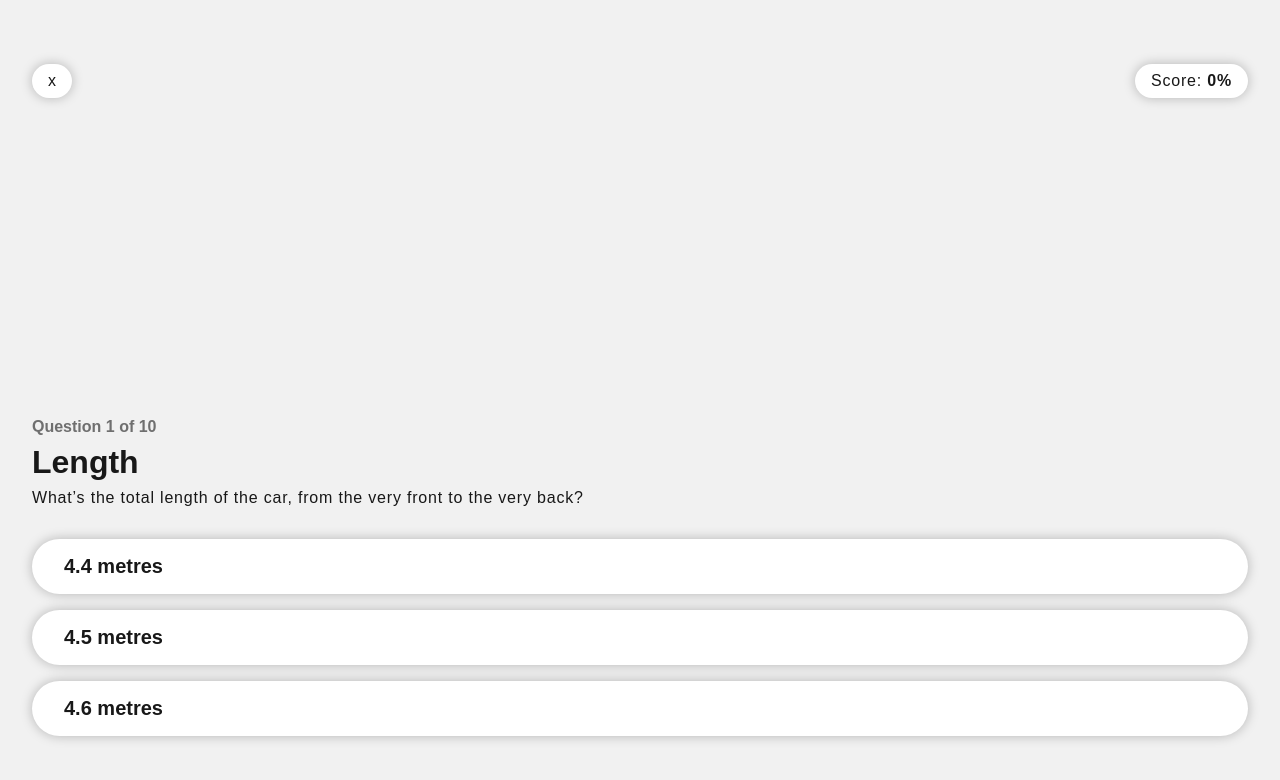
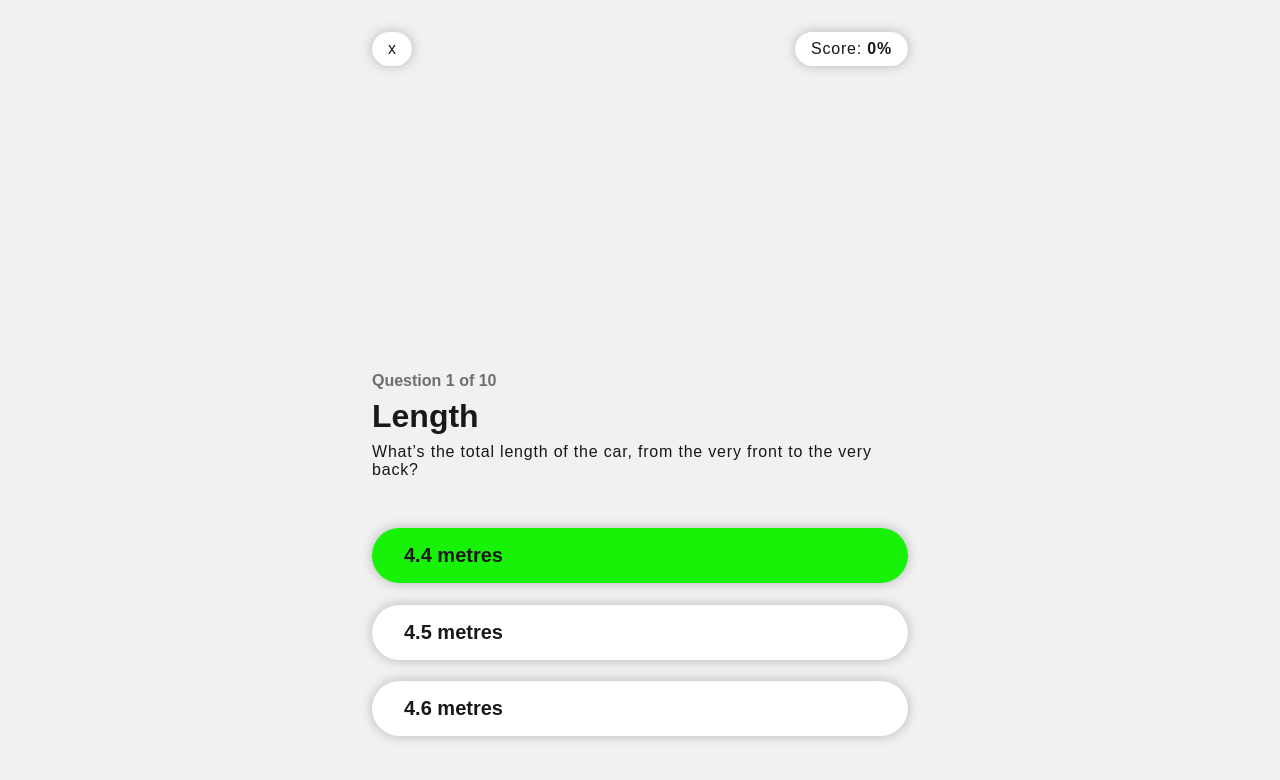
Before and after one commit to Geordie-Marsh/GenericMotors, a Next.js app: page /trivia in a window 1280 px wide. Shown: the top 780 px of the page. Built offline with nearby package versions, Linux system fonts and the light colour scheme; a web font is replaced by a local one.

Commit message:
selectable buttons

```diff
--- a/src/app/trivia/page.module.scss
+++ b/src/app/trivia/page.module.scss
@@ -4,12 +4,14 @@
 @use "@styles/globals/mixins" as mx;
 
 .triviaCont {
-	@include mx.screen-width;
+	width: min(600px, 100%);
+	margin: 0 auto;
 	@include mx.flex-vertical-list;
 
 	height: 100vh;
 
-	padding: 4 * spacing.$unit 2 * spacing.$unit;
+	padding: 2 * spacing.$unit;
+	padding-bottom: 4 * spacing.$unit;
 
 
 	header {
@@ -30,13 +32,18 @@
 		.questionCont {
 			@include mx.flex-vertical-list;
 			@include mx.gap(xs);
+
+			min-height: 124px;
+
+			justify-content: start;
 		}
 
 		.answersCont {
 			@include mx.flex-vertical-list;
-			@include mx.gap(s);
+			// @include mx.gap(s);
 
 			width: 100%;
+			min-height: 208px;
 
 			.answer {
 				width: 100%;
--- a/src/app/trivia/page.tsx
+++ b/src/app/trivia/page.tsx
@@ -2,6 +2,7 @@
 
 // Dependencies
 import { useRef, useState, useEffect } from "react";
+import { useGSAP } from "@gsap/react";
 import gsap from "gsap";
 
 // Importing styles
@@ -12,8 +13,39 @@ import Image from "next/image";
 import Answer from "@/components/trivia/Answer";
 import * as Button from "@/components/Button";
 
+const questions = [
+	{
+		questionName: "Length",
+		question: "What’s the total length of the car, from the very front to the very back?",
+		answers: ["4.4 metres", "4.5 metres", "4.6 metres"],
+		correct: "4.4 metres",
+	},
+	{
+		questionName: "Wheelbase",
+		question: "What’s the distance between the centres of the wheels?",
+		answers: ["2.6 metres", "2.7 metres", "2.8 metres"],
+		correct: "2.7 metres",
+	}
+];
+
 export default function Trivia() {
+	const [currentQuestion, setCurrentQuestion] = useState(0);
+	const [selectedAnswer, setSelectedAnswer] = useState<string | null>(null);
+	const [score, setScore] = useState(0);
 
+	const q = questions[currentQuestion];
+
+	function handleAnswerSelect(answer: string) {
+		setSelectedAnswer(answer);
+		if (answer === q.correct) {
+			setScore((prev) => prev + 1);
+		}
+	}
+
+	function handleNextQuestion() {
+		setSelectedAnswer(null);
+		setCurrentQuestion((prev) => (prev + 1) % questions.length);
+	}
 
 
 
@@ -32,16 +64,30 @@ export default function Trivia() {
 			<div className={ styles.questionCont }>
 				<h4>Question 1 of 10</h4>
 				<h2>Length</h2>
-				<p>What’s the total length of the car, from the very front to the very back?</p>
+				<p>{q.question}</p>
+				{/* <p>What’s the total length of the car, from the very front to the very back?</p> */}
 			</div>
 			<div className={ styles.answersCont }>
-				<Answer
-					//ref={ postcard1 }
+				{q.answers.map((ans) => {
+					const isCorrect = ans === q.correct;
+					const isSelected = ans === selectedAnswer;
+
+					return (
+						<Answer
+							key={ ans }
+							isCorrect={ isCorrect }
+							isSelected={ isSelected }
+							onClick={ () => handleAnswerSelect(ans) }
+						>{ ans }</Answer>
+					);
+
+				})}
+				{/* <Answer
 				>4.4 metres</Answer>
 				<Answer
 					className={ styles.answer }
 				>4.5 metres</Answer>
-				<Answer>4.6 metres</Answer>
+				<Answer>4.6 metres</Answer> */}
 			</div>
 		</div>
 	</div>
--- a/src/components/trivia/Answer.tsx
+++ b/src/components/trivia/Answer.tsx
@@ -6,14 +6,24 @@ import * as Button from "@/components/Button";
 interface AnswerProps {
 	children: React.ReactNode;
 	className?: string;
+	isCorrect?: boolean;
+	isSelected?: boolean;
+	onClick?: () => void;
 	ref?: React.RefObject<HTMLDivElement | null>;
 }
 
-export default function Answer({children, className, ref}: AnswerProps) {
+export default function Answer({children, className, isCorrect, isSelected, onClick, ref}: AnswerProps) {
 	  return (
-		<div className={`${styles.answer} ${className}`} ref={ref}>
+		<div
+			className={`
+				${styles.answer}
+				${className}
+				${isSelected ? styles.selected : ""}
+				${isCorrect ? styles.correct : ""}
+			`}
+			ref={ref}>
 			<h3>
-				<Button.Large className={ styles.button }>{ children }</Button.Large>
+				<Button.Large className={ styles.button } onClick={onClick}>{ children }</Button.Large>
 			</h3>
 		</div>
 	);
--- a/src/styles/components/trivia/Answer.module.scss
+++ b/src/styles/components/trivia/Answer.module.scss
@@ -1,4 +1,23 @@
-
+.selected {
+	.button {
+		background-color: #8b8b8b;
+	}
+}
+.correct {
+	.button {
+		background-color: #18f209;
+	}
+}
+.selected.correct {
+	.button {
+		background-color: #0b8404;
+	}
+}
+.selected:not(.correct) {
+	.button {
+		background-color: #f21818;
+	}
+}
 
 .button {
 	width: 100%;
```
Also changed, not shown: package.json (+6 -4 lines), src/app/test/page.tsx (added, +122 -0 lines), 1 other file (tests, documents, lock files or other folders).
